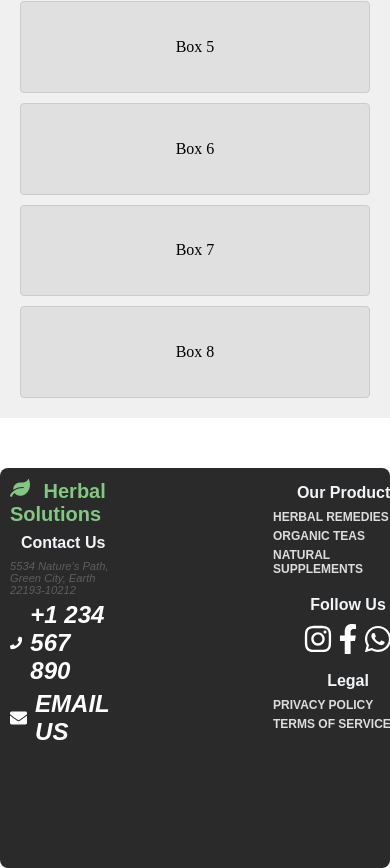
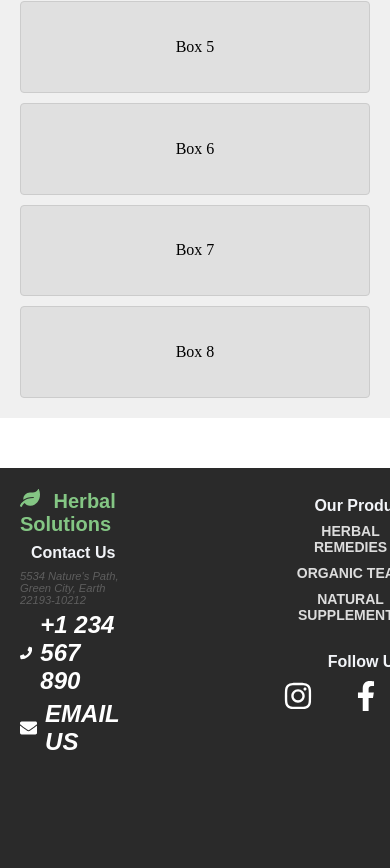
Before and after one commit to assampanchagavyasansthan/ecom, a React (Vite) app: page / in a window 390 px wide. Shown: the part 1621-2489 px from the top of the page. Built offline with nearby package versions, Linux system fonts and the light colour scheme.

Commit message:
Update footer.css

```diff
--- a/src/components/footer.css
+++ b/src/components/footer.css
@@ -1,31 +1,30 @@
-/* Footer.css */
+/* Footer */
 .footer {
   background-color: #2a2a2a;
   color: #fff;
-  padding: 15px 10px; /* Reduced padding for mobile */
+  padding: 30px 10px; /* Increased padding for better spacing */
   font-family: 'Arial', sans-serif;
   position: relative;
   width: 100%;
   margin: 0 auto;
-  border-radius: 8px;
   max-height: 400px; /* Set a max height to prevent overflow */
   overflow: hidden; /* Hide any overflow content */
 }
 
 .footer__addr {
-  margin-bottom: 15px; /* Adjusted margin */
+  margin-bottom: 20px; /* Adjusted margin */
 }
 
 .footer__logo {
-  font-size: 20px; /* Slightly smaller logo font size */
+  font-size: 20px; /* Logo font size */
   font-weight: bold;
   color: #84c684;
-  margin-bottom: 8px; /* Adjusted margin */
+  margin-bottom: 8px; /* Margin below logo */
 }
 
 .footer__addr h2 {
-  font-size: 16px; /* Smaller font size for headings */
-  margin-bottom: 8px; /* Adjusted margin */
+  font-size: 16px; /* Contact title font size */
+  margin-bottom: 8px; /* Margin below title */
 }
 
 .footer__btn {
@@ -33,24 +32,25 @@
   margin-top: 5px;
   color: #fff;
   text-decoration: none;
-  font-size: 14px; /* Adjusted button font size */
+  font-size: 14px; /* Button font size */
 }
 
 .footer__nav {
   display: flex;
   justify-content: center;
   flex-wrap: wrap;
-  gap: 15px; /* Adjusted gap */
-  margin-bottom: 15px; /* Adjusted margin */
+  gap: 30px; /* Adjusted gap for more space */
+  margin-bottom: 30px; /* Adjusted margin for spacing from other elements */
 }
 
 .nav__item {
-  width: 150px; /* Reduced width for nav items */
+  width: 200px; /* Increased width for nav items */
+  text-align: center; /* Center the text */
 }
 
 .nav__title {
-  font-size: 16px; /* Smaller title font size */
-  margin-bottom: 8px; /* Adjusted margin */
+  font-size: 16px; /* Title font size */
+  margin-bottom: 8px; /* Margin below title */
 }
 
 .nav__ul {
@@ -59,32 +59,34 @@
 }
 
 .nav__ul li {
-  margin-bottom: 5px; /* Adjusted margin */
+  margin-bottom: 10px; /* Spacing between items */
 }
 
 .nav__ul li a {
   color: #ddd;
   text-decoration: none;
-  font-size: 12px; /* Smaller font size for links */
+  font-size: 14px; /* Adjusted font size */
 }
 
 .nav__ul li a:hover {
-  color: #84c684;
+  color: #84c684; /* Hover color */
 }
 
 .social__icons {
   display: flex;
   justify-content: center; /* Center align icons */
   margin-top: 10px;
+  gap: 15px; /* Add spacing between icons */
 }
 
 .social__icons a {
   color: #fff;
+  font-size: 30px; /* Icon size */
   transition: color 0.3s ease;
 }
 
 .social__icons a:hover {
-  color: #84c684;
+  color: #84c684; /* Hover color */
 }
 
 /* Legal section positioned at bottom right */
@@ -93,30 +95,32 @@
   bottom: 10px;
   right: 15px;
   text-align: right;
-  font-size: 12px; /* Smaller legal text */
+  font-size: 12px; /* Legal text size */
 }
 
 .legal__links {
-  margin-top: 5px; /* Adjusted margin */
+  margin-top: 5px;
 }
 
 .heart {
   color: red;
 }
 
+/* Media Query for mobile */
 @media (max-width: 768px) {
   .footer {
-    padding: 10px; /* Further reduce padding on smaller screens */
+    padding: 20px; /* Reduced padding on smaller screens */
   }
 
   .footer__nav {
-    flex-direction: column; /* Stack nav items */
+    flex-direction: column; /* Stack items vertically */
     align-items: center; /* Center items */
+    gap: 20px; /* Adjusted gap */
   }
 
   .nav__item {
     width: 100%; /* Full width for nav items */
-    text-align: left; /* Align text to the left */
+    text-align: center; /* Center text */
   }
 
   .legal {
@@ -124,4 +128,9 @@
     text-align: center;
     margin-top: 10px; /* Adjusted margin */
   }
+
+  .social__icons {
+    justify-content: space-between; /* Spread icons evenly */
+    width: 100%; /* Full width on smaller screens */
+  }
 }
```
